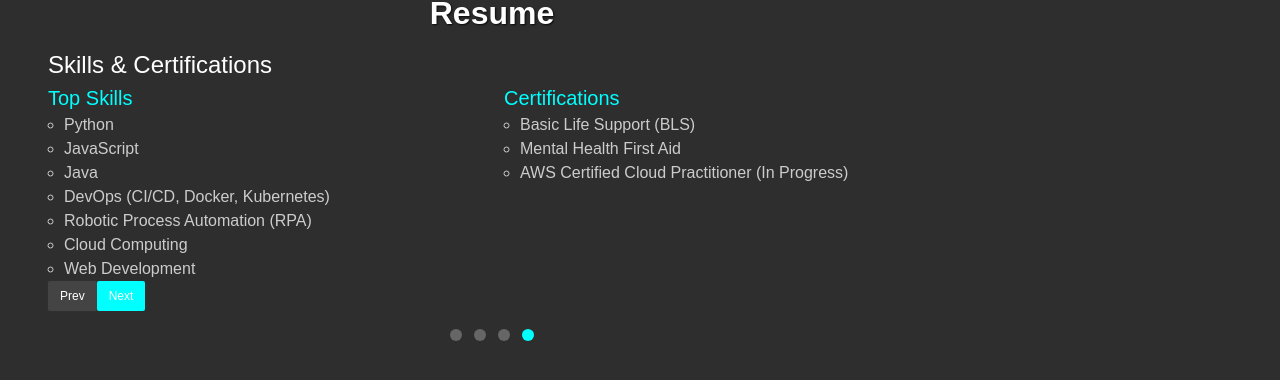
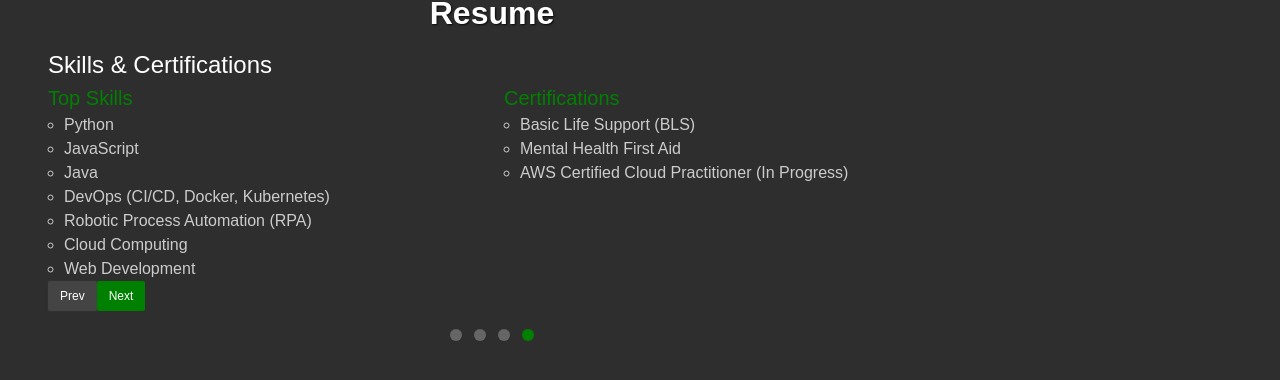
Before and after one commit to nnodimdan123/portfolio-samples, a React (Create React App) app: page / in a window 1280 px wide. Both pictures are taken after a click on the button "Prev". Shown: the part 1193-1573 px from the top of the page. Built offline with nearby package versions, Linux system fonts and the light colour scheme.

Commit message:
Update ResumeStepper.jsx

```diff
--- a/src/components/ResumeStepper.jsx
+++ b/src/components/ResumeStepper.jsx
@@ -93,7 +93,7 @@ function ResumeStepper() {
             </h3>
             <div className="columns">
               <div className="column">
-                <h4 className="is-size-5" style={{ fontFamily: "Arial, sans-serif", color: "cyan" }}>
+                <h4 className="is-size-5" style={{ fontFamily: "Arial, sans-serif", color: "green" }}>
                   Top Skills
                 </h4>
                 <ul>
@@ -113,7 +113,7 @@ function ResumeStepper() {
                 </ul>
               </div>
               <div className="column">
-                <h4 className="is-size-5" style={{ fontFamily: "Arial, sans-serif", color: "cyan" }}>
+                <h4 className="is-size-5" style={{ fontFamily: "Arial, sans-serif", color: "green" }}>
                   Certifications
                 </h4>
                 <ul>
@@ -174,7 +174,7 @@ function ResumeStepper() {
           style={{
             fontFamily: "Arial, sans-serif",
             color: "white",
-            background: "cyan",
+            background: "green",
             border: "none",
           }}
         >
@@ -193,7 +193,7 @@ function ResumeStepper() {
               height: "12px",
               borderRadius: "50%",
               margin: "0 6px",
-              background: idx === currentStep ? "cyan" : "#666",
+              background: idx === currentStep ? "green" : "#666",
               cursor: "pointer",
             }}
             onClick={() => setCurrentStep(idx)}
```
